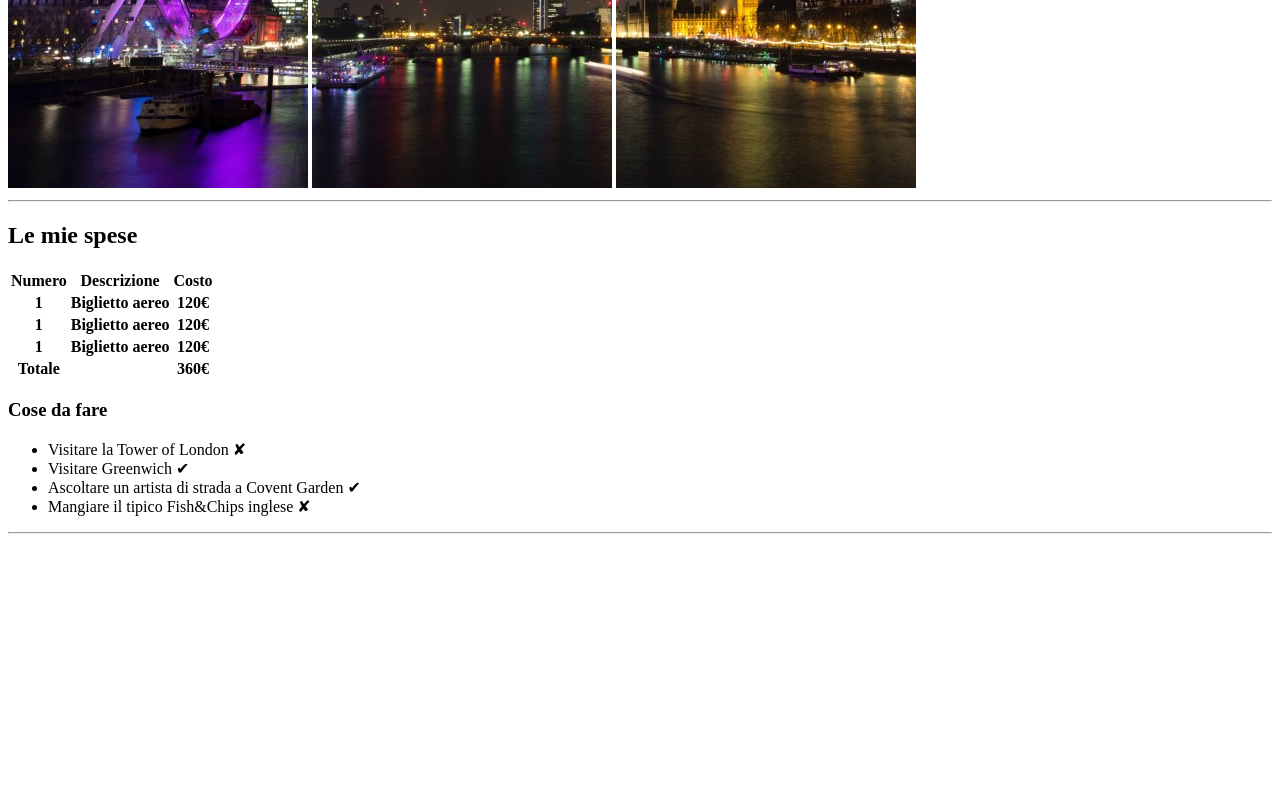
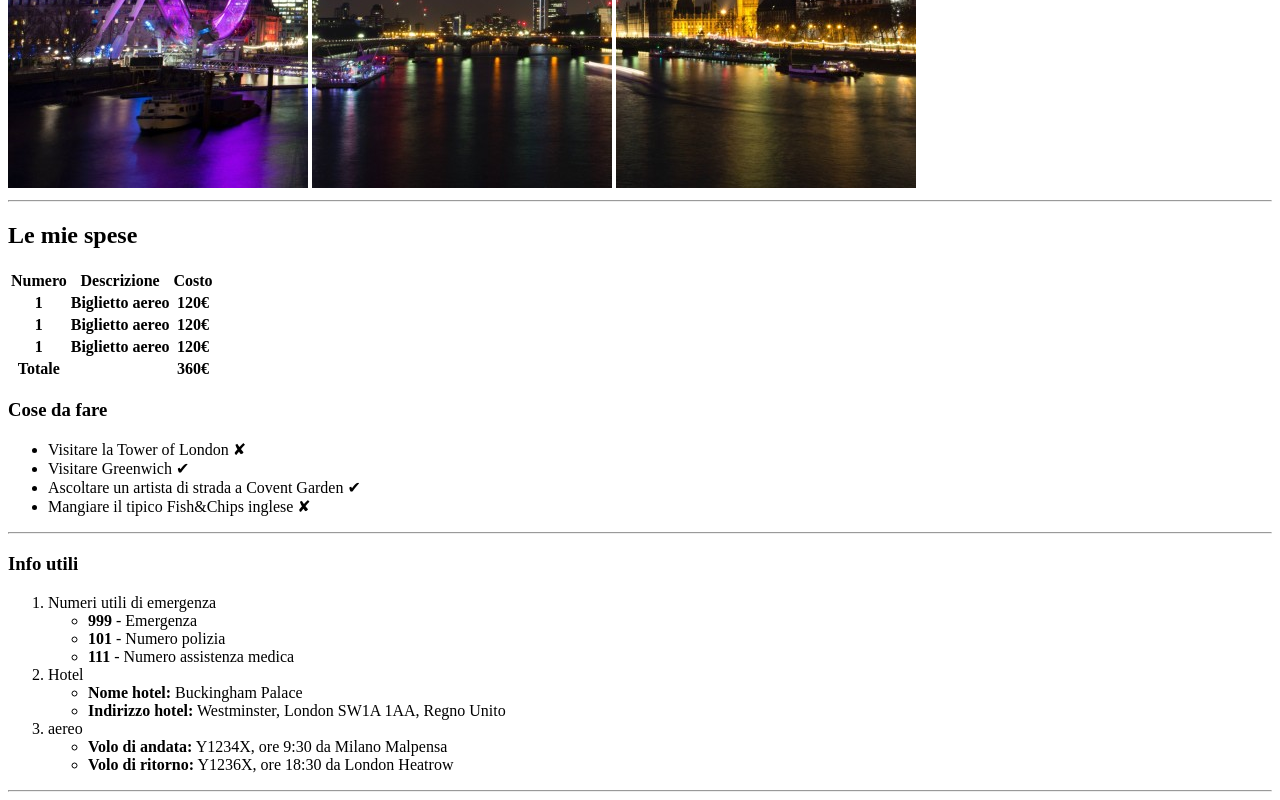
Before and after one commit to katy01101011/html-london-trip, a plain HTML site: page index.html in a window 1280 px wide. Shown: the part 492-1292 px from the top of the page. Before the commit the page ends 1034 px from the top, so only its background shows below. Drawn offline with Linux system fonts and the light colour scheme.

Commit message:
add lista info

```diff
--- a/index.html
+++ b/index.html
@@ -89,9 +89,36 @@
 
     <!-- Lista info -->
     <section>
+        <h3>Info utili</h3>
 
+        <ol>
+            <li>
+                Numeri utili di emergenza
+                <ul>
+                    <li><strong>999</strong> - Emergenza</li>
+                    <li><strong>101</strong> - Numero polizia</li>
+                    <li><strong>111</strong> - Numero assistenza medica</li>
+                </ul>
+            </li>
+            <li>
+                Hotel
+                <ul>
+                    <li><strong>Nome hotel:</strong> Buckingham Palace</li>
+                    <li><strong>Indirizzo hotel:</strong> Westminster, London SW1A 1AA, Regno Unito</li>
+                </ul>
+            </li>
+            <li>
+                aereo
+                <ul>
+                    <li><strong>Volo di andata:</strong> Y1234X, ore 9:30 da Milano Malpensa</li>
+                    <li><strong>Volo di ritorno:</strong> Y1236X, ore 18:30 da London Heatrow</li>
+                </ul>
+            </li>
+        </ol>
     </section>
     <!-- /Lista info -->
+
+    <hr>
 
     <!-- Immagini -->
     <section>
```
